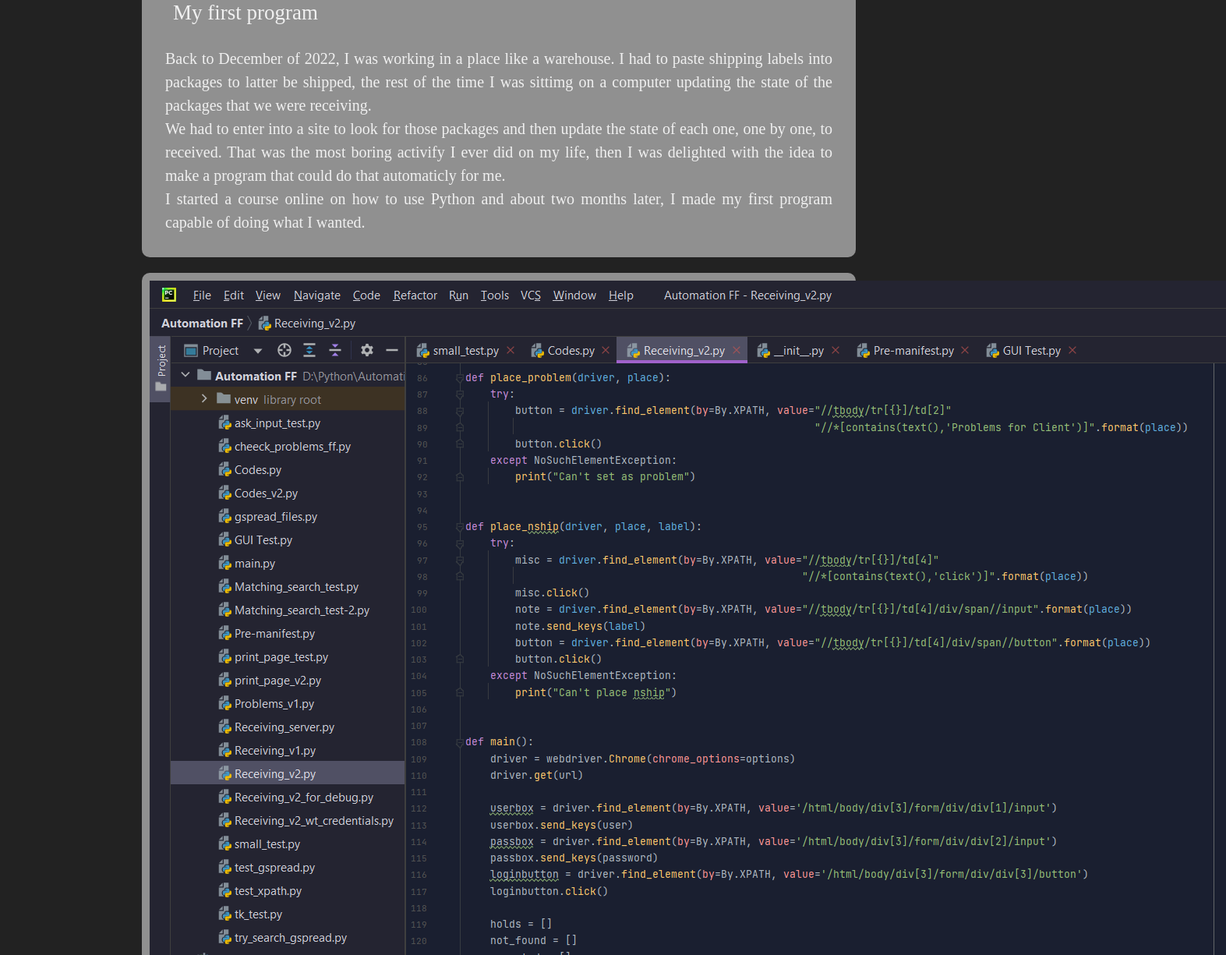
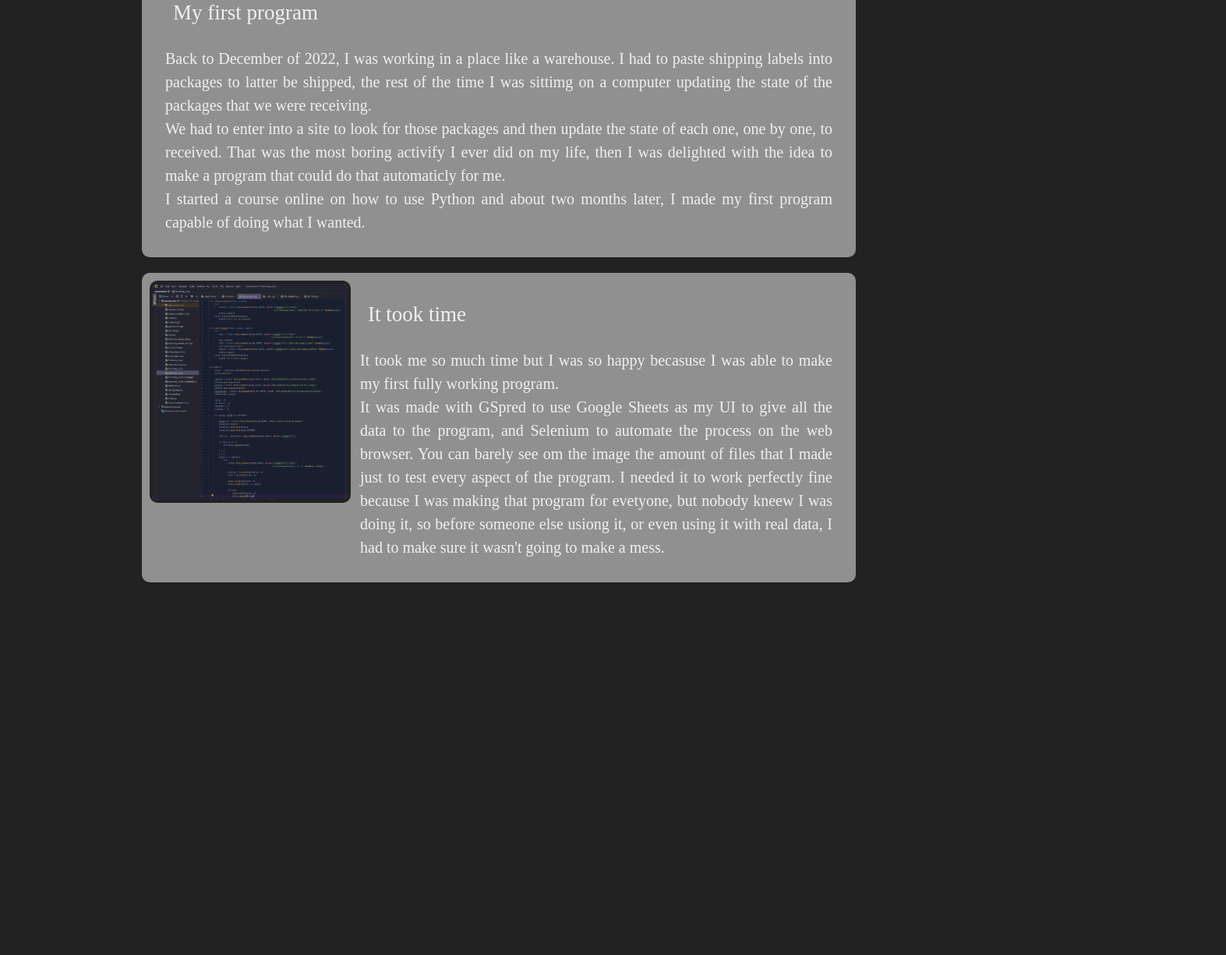
Before and after one commit to Cansero/cansero.github.io, a plain HTML site: page index.html in a window 1280 px wide. Shown: the part 804-2029 px from the top of the page at 78% size, 1573 px wide, since content can reach past the window. After the commit the page ends 1571 px from the top, so only its background shows below. Drawn offline with Linux system fonts and the light colour scheme.

Commit message:
Commented nav elements

```diff
--- a/index.html
+++ b/index.html
@@ -11,9 +11,9 @@
 <body>
     <nav>
         <ul>
-            <li><a href="#">HOME</a></li>
+            <!-- <li><a href="#">HOME</a></li> -->
             <li><img id="logo" src="img/Logo v7 1.png" alt="logo v7"></li>
-            <li><a href="#">CONTACT</a></li>
+            <!-- <li><a href="#">CONTACT</a></li> -->
         </ul>
     </nav>
     <header id="header">
@@ -47,11 +47,16 @@
                     I started a course online on how to use <span>Python</span> and about two months later, I made my first program capable of doing what I wanted.
                 </p>
             </section>
-        </article class="wimg">
-        <article>
+        </article>
+        <article class="wimg"">
             <img src="img/python-program.png" alt="image of a pythin program made on pycharm">
             <section>
-                <h3></h3>
+                <h3>It took time</h3>
+                <p>It took me so much time but I was so happy becasuse I was able to make my first fully working program. <br>
+                It was made with GSpred to use Google Sheets as my UI to give all the data to the program, and Selenium to automate the process on the web browser.
+                You can barely see om the image the amount of files that I made just to test every aspect of the program. I needed it to work perfectly fine because
+                I was making that program for evetyone, but nobody kneew I was doing it, so before someone else usiong it, or even using it with real data, I had to make
+                sure it wasn't going to make a mess.</p>
             </section>
         </article>
     </main>
```
